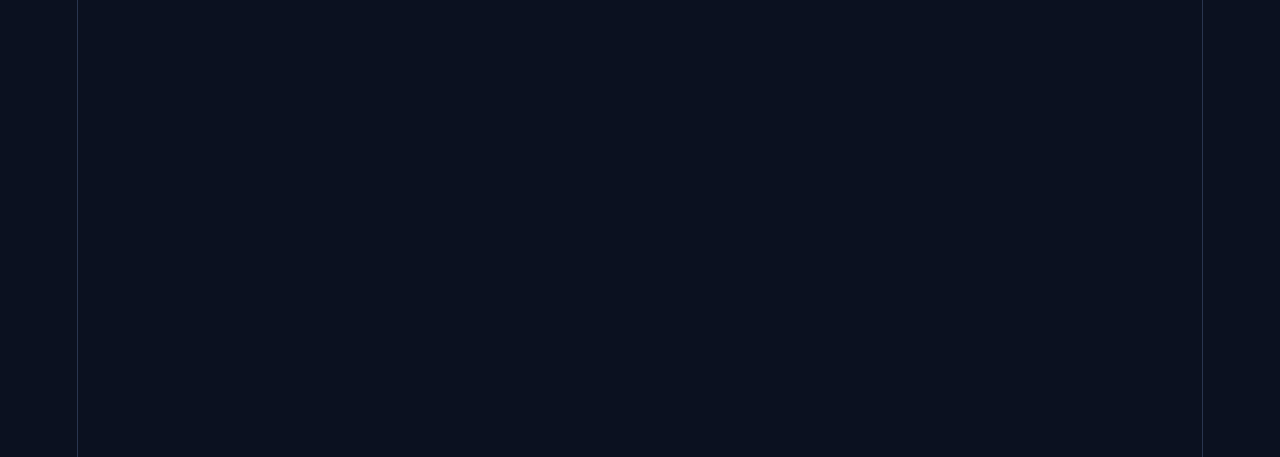
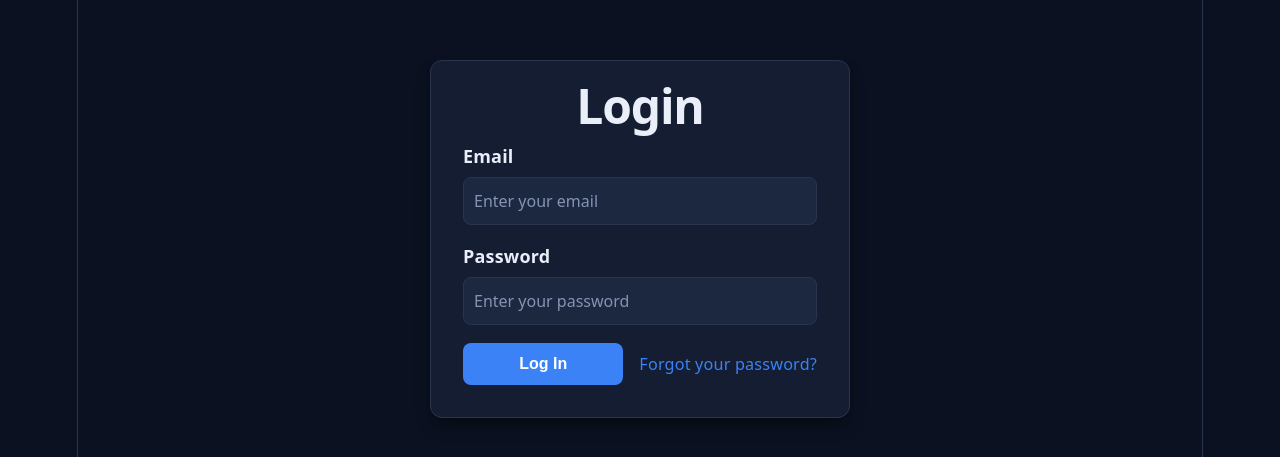
Before and after one commit to akoort9/Software-Engineering-Team11-Summer, a React app in the folder frontend/: page /login in a window 1280 px wide. Before the commit this address had no page. Shown: the part 161-618 px from the top of the page. Built offline with nearby package versions, Linux system fonts and the light colour scheme; the HTML template or start-up script is replaced by a standard one.

Commit message:
Login and Registration Template added
self explanatory

```diff
--- a/frontend/src/App.jsx
+++ b/frontend/src/App.jsx
@@ -3,6 +3,8 @@ import HomePage from './pages/HomePage.jsx'
 import AdminPage from './pages/AdminPage.jsx'
 import MovieDetailPage from './pages/MovieDetailPage.jsx'
 import BookingPage from './pages/BookingPage.jsx'
+import LoginPage from './pages/LoginPage.jsx'
+import RegisterPage from './pages/RegisterPage.jsx'
 
 export default function App() {
   return (
@@ -12,6 +14,8 @@ export default function App() {
         <Route path="/movies/:id" element={<MovieDetailPage />} />
         <Route path="/admin" element={<AdminPage />} />
         <Route path="/booking" element={<BookingPage />} />
+        <Route path="/login" element={<LoginPage />} />
+        <Route path="/register" element={<RegisterPage />} />
       </Routes>
     </BrowserRouter>
   )
--- a/frontend/src/pages/HomePage.jsx
+++ b/frontend/src/pages/HomePage.jsx
@@ -83,7 +83,8 @@ export default function HomePage() {
       </div>
 
       <p>
-        <Link to="/booking">Book Seats</Link> | <Link to="/admin">Admin</Link>
+        <Link to="/booking">Book Seats</Link> | <Link to="/admin">Admin</Link> |{' '}
+        <Link to="/login">Log In</Link> | <Link to="/register">Register</Link>
       </p>
     </main>
   )
--- /dev/null
+++ b/frontend/src/pages/LoginPage.jsx
@@ -0,0 +1,32 @@
+import { Link } from 'react-router-dom'
+import '../styles/AuthPage.css'
+
+export default function LoginPage() {
+  return (
+    <main className="auth-page">
+      <div className="auth-card">
+        <h1>Login</h1>
+        <form className="auth-form" onSubmit={(e) => e.preventDefault()}>
+          <div className="form-group">
+            <label htmlFor="email">Email</label>
+            <input id="email" type="email" placeholder="Enter your email" />
+          </div>
+
+          <div className="form-group">
+            <label htmlFor="password">Password</label>
+            <input id="password" type="password" placeholder="Enter your password" />
+          </div>
+
+          <div className="auth-actions">
+            <button type="submit" className="auth-button">
+              Log In
+            </button>
+            <Link to="/register" className="forgot-password">
+              Forgot your password?
+            </Link>
+          </div>
+        </form>
+      </div>
+    </main>
+  )
+}
--- /dev/null
+++ b/frontend/src/pages/RegisterPage.jsx
@@ -0,0 +1,35 @@
+import '../styles/AuthPage.css'
+
+export default function RegisterPage() {
+  return (
+    <main className="auth-page">
+      <div className="auth-card">
+        <h1>Create Account</h1>
+        <form className="auth-form" onSubmit={(e) => e.preventDefault()}>
+          <div className="form-group">
+            <label htmlFor="email">Email</label>
+            <input id="email" type="email" placeholder="Enter your email" />
+          </div>
+
+          <div className="form-group">
+            <label htmlFor="password">Password</label>
+            <input id="password" type="password" placeholder="Create a password" />
+          </div>
+
+          <div className="form-group">
+            <label htmlFor="confirm-password">Confirm Password</label>
+            <input
+              id="confirm-password"
+              type="password"
+              placeholder="Confirm your password"
+            />
+          </div>
+
+          <button type="submit" className="auth-button">
+            Register
+          </button>
+        </form>
+      </div>
+    </main>
+  )
+}
--- /dev/null
+++ b/frontend/src/styles/AuthPage.css
@@ -0,0 +1,97 @@
+.auth-page {
+  width: 100%;
+  min-height: 100vh;
+  padding: 24px;
+  box-sizing: border-box;
+  display: flex;
+  align-items: center;
+  justify-content: center;
+  background: var(--bg);
+  color: var(--text);
+}
+
+.auth-card {
+  width: 100%;
+  max-width: 420px;
+  background: var(--surface);
+  border: 1px solid var(--border);
+  border-radius: 12px;
+  box-shadow: var(--shadow);
+  padding: 32px;
+  box-sizing: border-box;
+}
+
+.auth-card h1 {
+  text-align: center;
+  margin: 0 0 24px;
+  color: var(--text-h);
+}
+
+.auth-form {
+  display: flex;
+  flex-direction: column;
+  gap: 18px;
+}
+
+.form-group {
+  display: flex;
+  flex-direction: column;
+  gap: 8px;
+  text-align: left;
+}
+
+.form-group label {
+  font-weight: 600;
+  color: var(--text-h);
+}
+
+.form-group input {
+  width: 100%;
+  padding: 10px;
+  border: 1px solid var(--border);
+  border-radius: 8px;
+  font-size: 16px;
+  background-color: var(--surface-2);
+  color: var(--text-h);
+  box-sizing: border-box;
+}
+
+.form-group input:hover {
+  border-color: var(--accent-border);
+}
+
+.auth-button {
+  width: 100%;
+  padding: 12px;
+  background-color: var(--accent);
+  color: var(--on-accent);
+  border: none;
+  border-radius: 8px;
+  font-size: 16px;
+  font-weight: 600;
+  cursor: pointer;
+  transition: background-color 0.3s;
+}
+
+.auth-button:hover {
+  background-color: var(--accent-hover);
+}
+
+.auth-actions {
+  display: flex;
+  align-items: center;
+  justify-content: space-between;
+  gap: 16px;
+  flex-wrap: wrap;
+}
+
+.auth-actions .auth-button {
+  width: auto;
+  flex: 1 1 auto;
+}
+
+.forgot-password {
+  font-size: 0.9rem;
+  color: var(--accent);
+  white-space: nowrap;
+}
```
